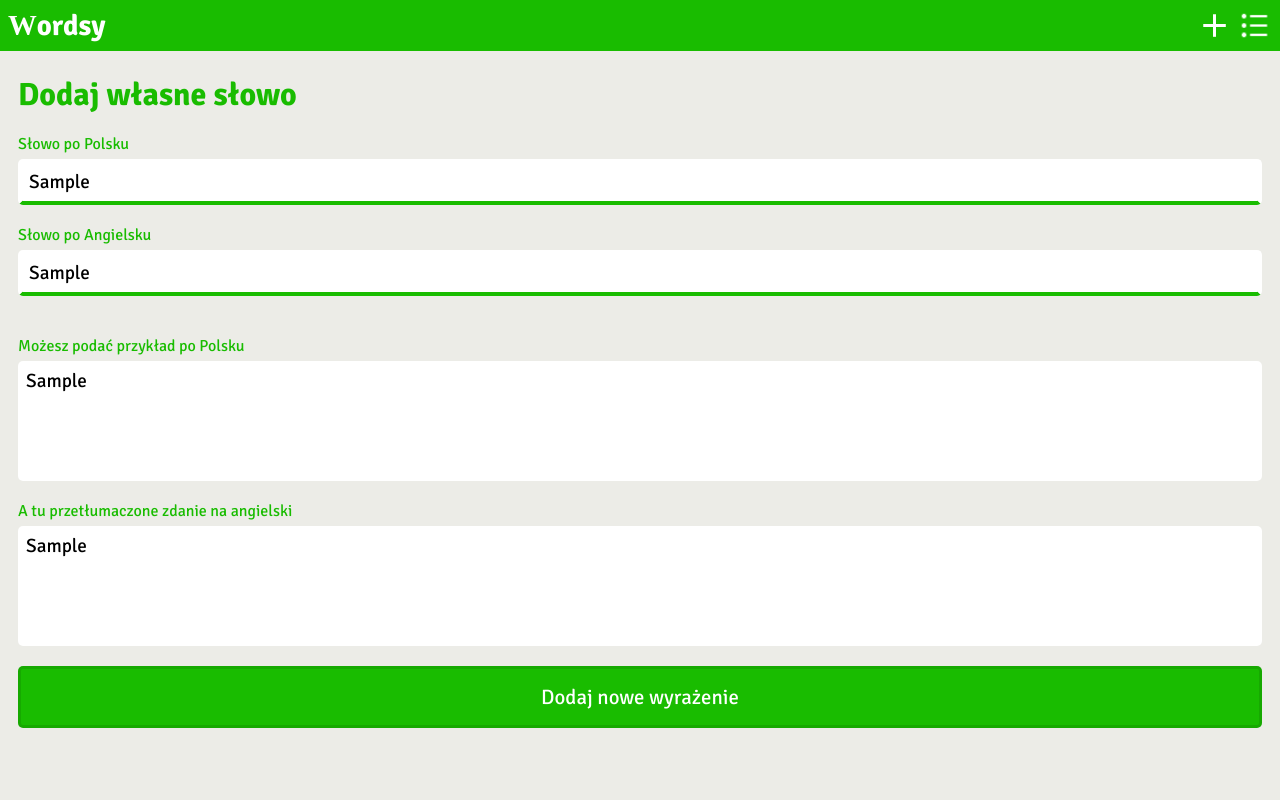
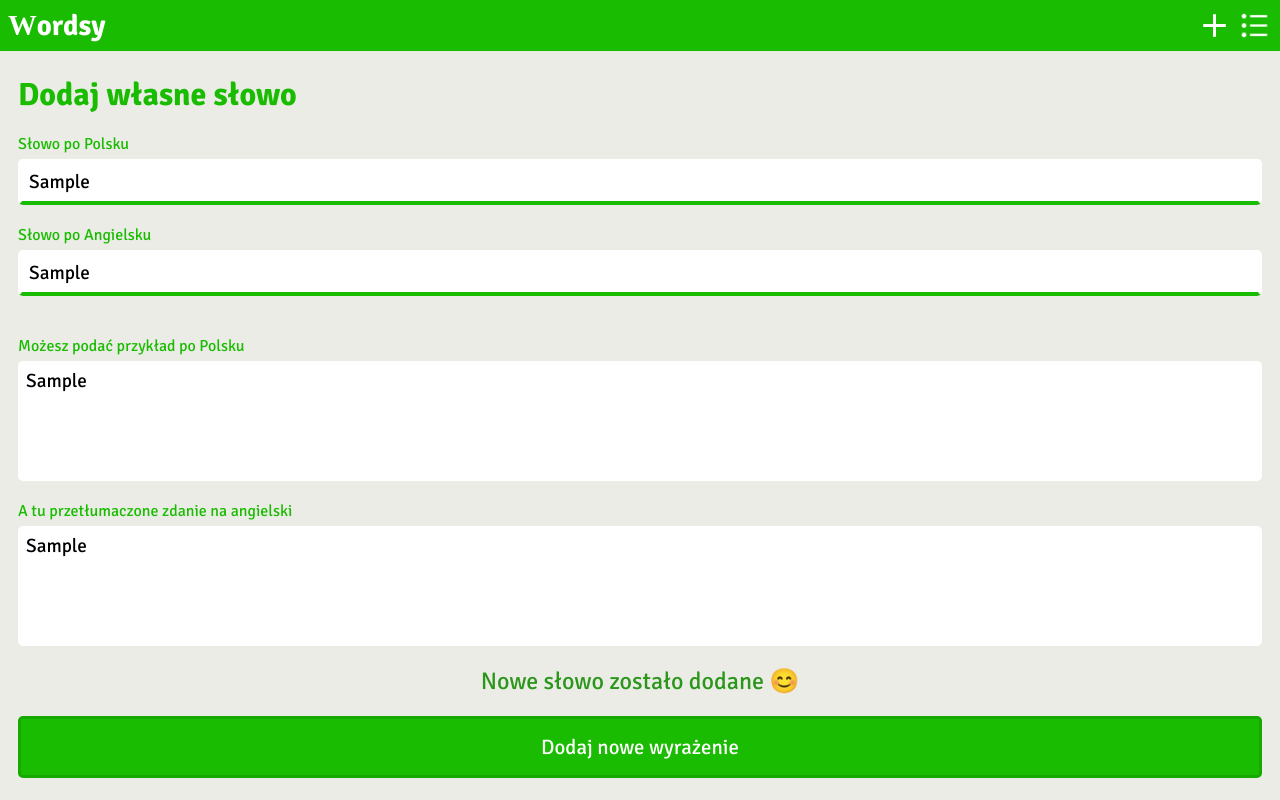
Before and after one commit to Piotrko64/wordsy, a Vue app: page /AddWords in a window 1280 px wide. Both pictures are taken after typing "Sample", "Sample", "Sample", "Sample" into the empty fields and a click on the button "Dodaj nowe wyrażenie". Built offline with nearby package versions, Linux system fonts and the light colour scheme; a web font is replaced by a local one; what v-wave would draw is missing.

Commit message:
Add quick validation

```diff
--- a/src/components/addWordsPage/AddWordsForm.vue
+++ b/src/components/addWordsPage/AddWordsForm.vue
@@ -2,9 +2,10 @@
 import { InputNames } from "@/src/@types/forms/InputNames";
 import BaseInput from "../../ui/form/BaseInput.vue";
 import BaseTextarea from "../../ui/form/BaseTextarea.vue";
-import { reactive } from "vue";
+import { reactive, ref } from "vue";
 import { useWordsStore } from "../../stores/WordsStore";
 import { v4 as uuidv4 } from "uuid";
+import { validatorWord } from "./helpers/validatorWord";
 
 const dataForm: Record<"wordPL" | "wordEN" | "examplePL" | "exampleEN" | "id", string> = reactive({
     id: uuidv4(),
@@ -14,7 +15,9 @@ const dataForm: Record<"wordPL" | "wordEN" | "examplePL" | "exampleEN" | "id", s
     exampleEN: "",
 });
 
-const { addNewOwnWord, getListWords } = useWordsStore();
+const { addNewOwnWord } = useWordsStore();
+const invalidMessage = ref("");
+const validMessage = ref("");
 
 function updateDataForm(name: InputNames, text: string) {
     dataForm[name] = text;
@@ -23,6 +26,15 @@ function updateDataForm(name: InputNames, text: string) {
 function addNewWord(event: Event) {
     event.preventDefault();
 
+    const validObject = validatorWord(dataForm);
+    invalidMessage.value = "";
+    validMessage.value = "";
+
+    if (!validObject.isValid) {
+        invalidMessage.value = validObject.msg;
+        return;
+    }
+    validMessage.value = validObject.msg;
     addNewOwnWord(dataForm);
 }
 </script>
@@ -34,7 +46,7 @@ function addNewWord(event: Event) {
             <BaseInput
                 name="wordPL"
                 title="Słowo po Polsku"
-                :min-length="2"
+                :min-length="1"
                 @update-data="updateDataForm"
                 placeholder="Tu napisz wyrażenie po polsku"
                 :requiredInput="true"
@@ -42,7 +54,7 @@ function addNewWord(event: Event) {
             <BaseInput
                 name="wordEN"
                 title="Słowo po Angielsku"
-                :min-length="2"
+                :min-length="1"
                 @update-data="updateDataForm"
                 placeholder="A tu jego angielski odpowiednik"
                 :requiredInput="true"
@@ -61,6 +73,8 @@ function addNewWord(event: Event) {
                     placeholder="Napisz tłumaczenie tego zdania na język angielski"
                 ></BaseTextarea>
             </div>
+            <p v-if="invalidMessage" class="alert">{{ invalidMessage }}</p>
+            <p v-if="validMessage" class="ok">{{ validMessage }}</p>
             <button type="submit" class="actionButton" @click="addNewWord($event)">
                 Dodaj nowe wyrażenie
             </button>
@@ -85,6 +99,18 @@ function addNewWord(event: Event) {
         .exampleContainer {
             margin-top: 40px;
         }
+        p {
+            margin-bottom: 20px;
+            font-size: 1.2rem;
+            text-align: center;
+            &.alert {
+                color: red;
+            }
+            &.ok {
+                font-size: 1.5rem;
+                color: var(--secondGreen);
+            }
+        }
     }
 }
 </style>
--- /dev/null
+++ b/src/components/addWordsPage/helpers/validatorWord.ts
@@ -0,0 +1,14 @@
+export function validatorWord(
+    dataForm: Record<"wordPL" | "wordEN" | "examplePL" | "exampleEN" | "id", string>
+) {
+    if (dataForm.wordPL.length < 1 || dataForm.wordEN.length < 1) {
+        return { isValid: false, msg: "Pola z słówkami muszą być uzupełnione" };
+    } else if (
+        (dataForm.exampleEN.trim().length > 0 && dataForm.examplePL.trim().length === 0) ||
+        (dataForm.exampleEN.trim().length === 0 && dataForm.examplePL.trim().length > 0)
+    ) {
+        return { isValid: false, msg: "Jeśli jedno pole z przykładem jest uzupełnione, drugie też powinno" };
+    } else {
+        return { isValid: true, msg: "Nowe słowo zostało dodane 😊" };
+    }
+}
```
